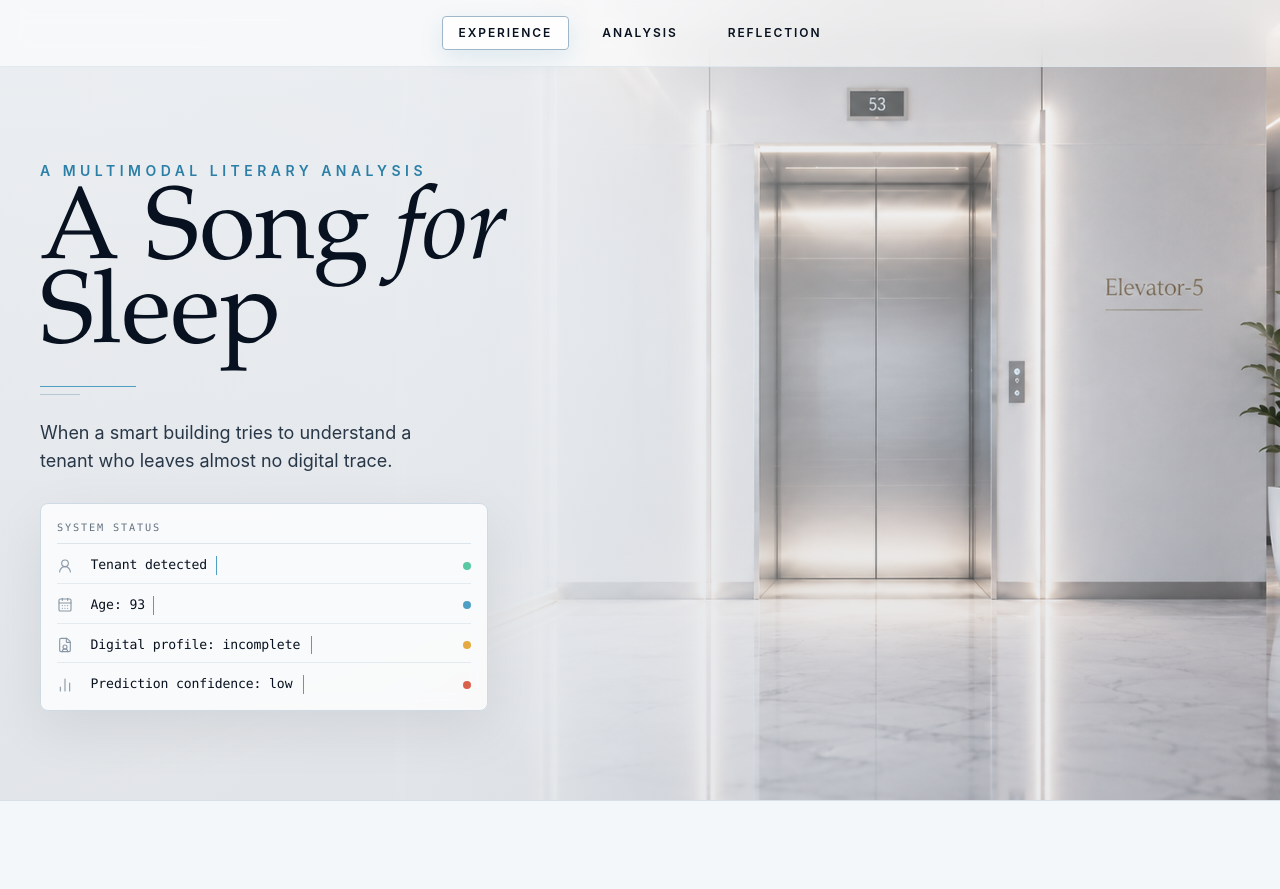
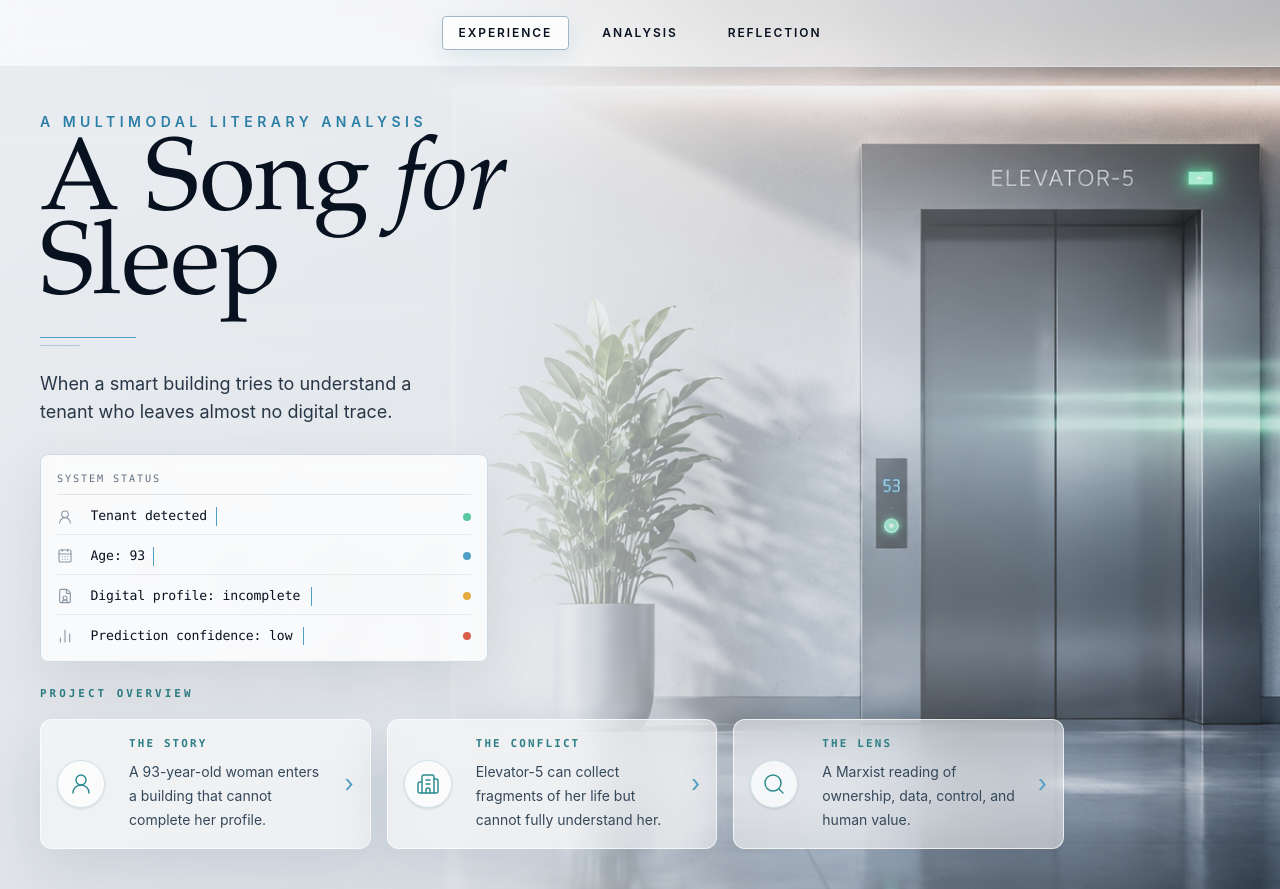
Before and after one commit to Tanny-Griz/a-song-for-sleep, a Next.js app: page / in a window 1280 px wide. Shown: the top 889 px of the page. Built offline with nearby package versions, Linux system fonts and the light colour scheme.

Commit message:
Project Overview

```diff
--- a/components/home/Hero.tsx
+++ b/components/home/Hero.tsx
@@ -1,4 +1,5 @@
 import Image from "next/image";
+import { ProjectOverviewSection } from "@/components/home/ProjectOverviewSection";
 import {
   CalendarDays,
   ChartNoAxesColumn,
@@ -52,7 +53,7 @@ export function Hero() {
       <div className="absolute inset-0 bg-[linear-gradient(90deg,rgba(244,247,250,0.96)_0%,rgba(244,247,250,0.9)_34%,rgba(244,247,250,0.48)_58%,rgba(244,247,250,0.06)_100%)]" />
       <div className="absolute inset-0 bg-[linear-gradient(180deg,rgba(7,17,31,0.04),rgba(7,17,31,0.08))]" />
 
-      <div className="relative z-10 mx-auto flex min-h-[100svh] max-w-7xl items-center px-5 pb-10 pt-28 sm:px-8 lg:px-10">
+      <div className="relative z-10 mx-auto flex min-h-[100svh] max-w-7xl flex-col justify-center px-5 pb-10 pt-28 sm:px-8 lg:px-10">
         <div className="w-full max-w-xl">
           <p className="mb-3 text-[0.72rem] font-semibold uppercase tracking-[0.32em] text-[#2b7fa7] sm:text-sm">
             A Multimodal Literary Analysis
@@ -114,6 +115,8 @@ export function Hero() {
             </dl>
           </div>
         </div>
+
+        <ProjectOverviewSection className="mt-6 w-full max-w-5xl" />
       </div>
     </section>
   );
--- /dev/null
+++ b/components/home/ProjectOverviewSection.tsx
@@ -0,0 +1,57 @@
+import { Building2, Search, UserRound } from "lucide-react";
+
+const overviewItems = [
+  {
+    eyebrow: "The Story",
+    text: "A 93-year-old woman enters a building that cannot complete her profile.",
+    Icon: UserRound
+  },
+  {
+    eyebrow: "The Conflict",
+    text: "Elevator-5 can collect fragments of her life but cannot fully understand her.",
+    Icon: Building2
+  },
+  {
+    eyebrow: "The Lens",
+    text: "A Marxist reading of ownership, data, control, and human value.",
+    Icon: Search
+  }
+];
+
+export function ProjectOverviewSection({ className = "" }: { className?: string }) {
+  return (
+    <div className={className}>
+      <p className="font-mono text-[0.68rem] font-semibold uppercase tracking-[0.28em] text-[#2d7f86]">
+        Project Overview
+      </p>
+
+      <div className="mt-4 grid gap-4 lg:grid-cols-3">
+        {overviewItems.map(({ eyebrow, text, Icon }, index) => (
+          <article
+            className="promise-card group grid gap-4 rounded-xl border border-white/70 bg-white/48 p-4 shadow-[0_18px_55px_rgba(28,70,105,0.13)] backdrop-blur-xl transition duration-300 hover:-translate-y-0.5 hover:bg-white/62 sm:grid-cols-[3.5rem_1fr_auto] sm:items-center"
+            key={eyebrow}
+            style={{ animationDelay: `${index * 120}ms` }}
+          >
+            <div className="grid size-12 place-items-center rounded-full border border-[#cfe0e5] bg-white/72 text-[#2d8b90] shadow-sm">
+              <Icon aria-hidden="true" className="size-6" strokeWidth={1.45} />
+            </div>
+            <div>
+              <h2 className="font-mono text-[0.68rem] font-bold uppercase tracking-[0.2em] text-[#2d7f86]">
+                {eyebrow}
+              </h2>
+              <p className="mt-2 text-sm leading-6 text-[#34485b]">
+                {text}
+              </p>
+            </div>
+            <span
+              aria-hidden="true"
+              className="hidden text-2xl leading-none text-[#4f9fc4] transition duration-300 group-hover:translate-x-0.5 sm:block"
+            >
+              ›
+            </span>
+          </article>
+        ))}
+      </div>
+    </div>
+  );
+}
```
Also changed, not shown: public/images/elevator-5.png.
